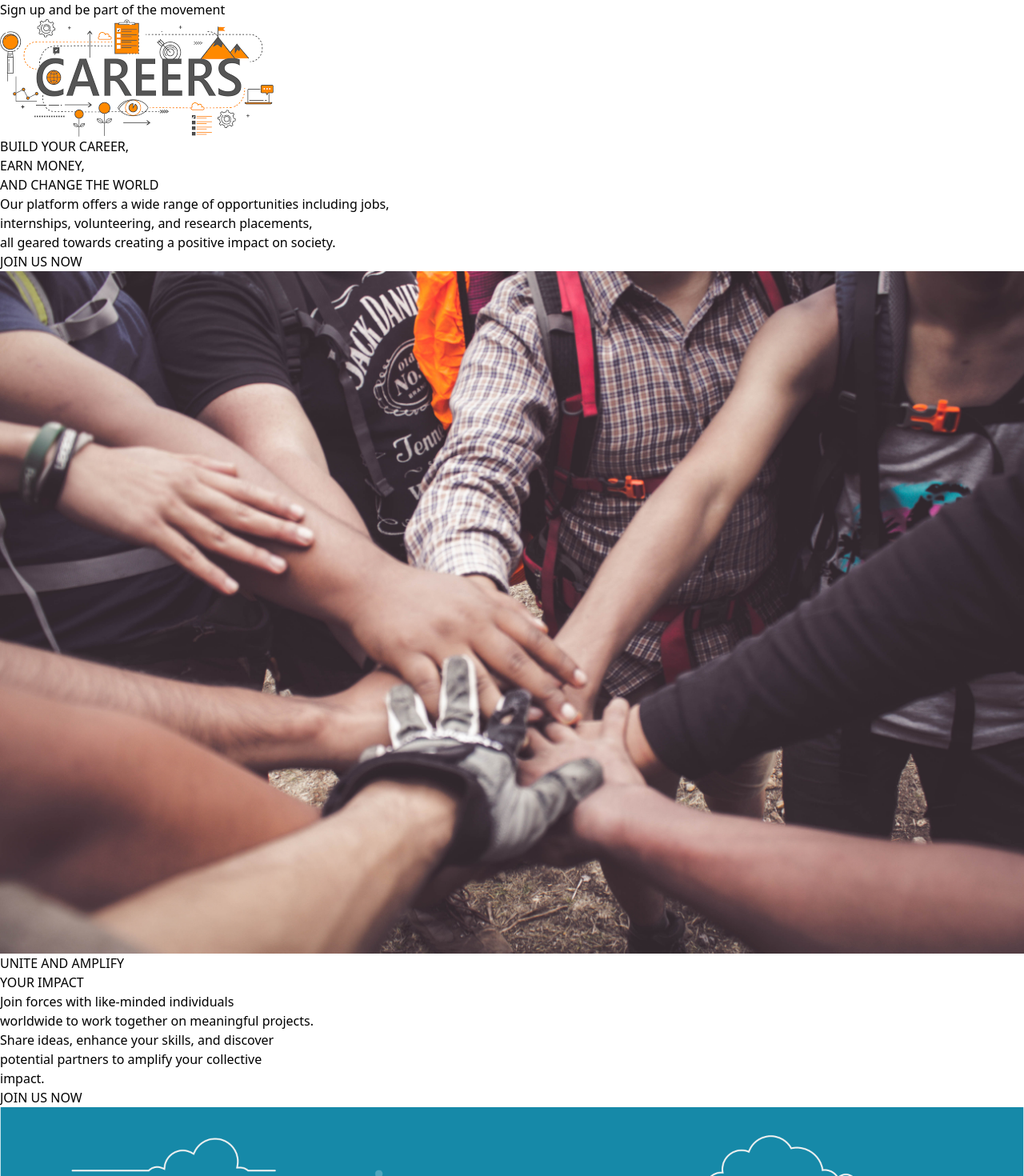
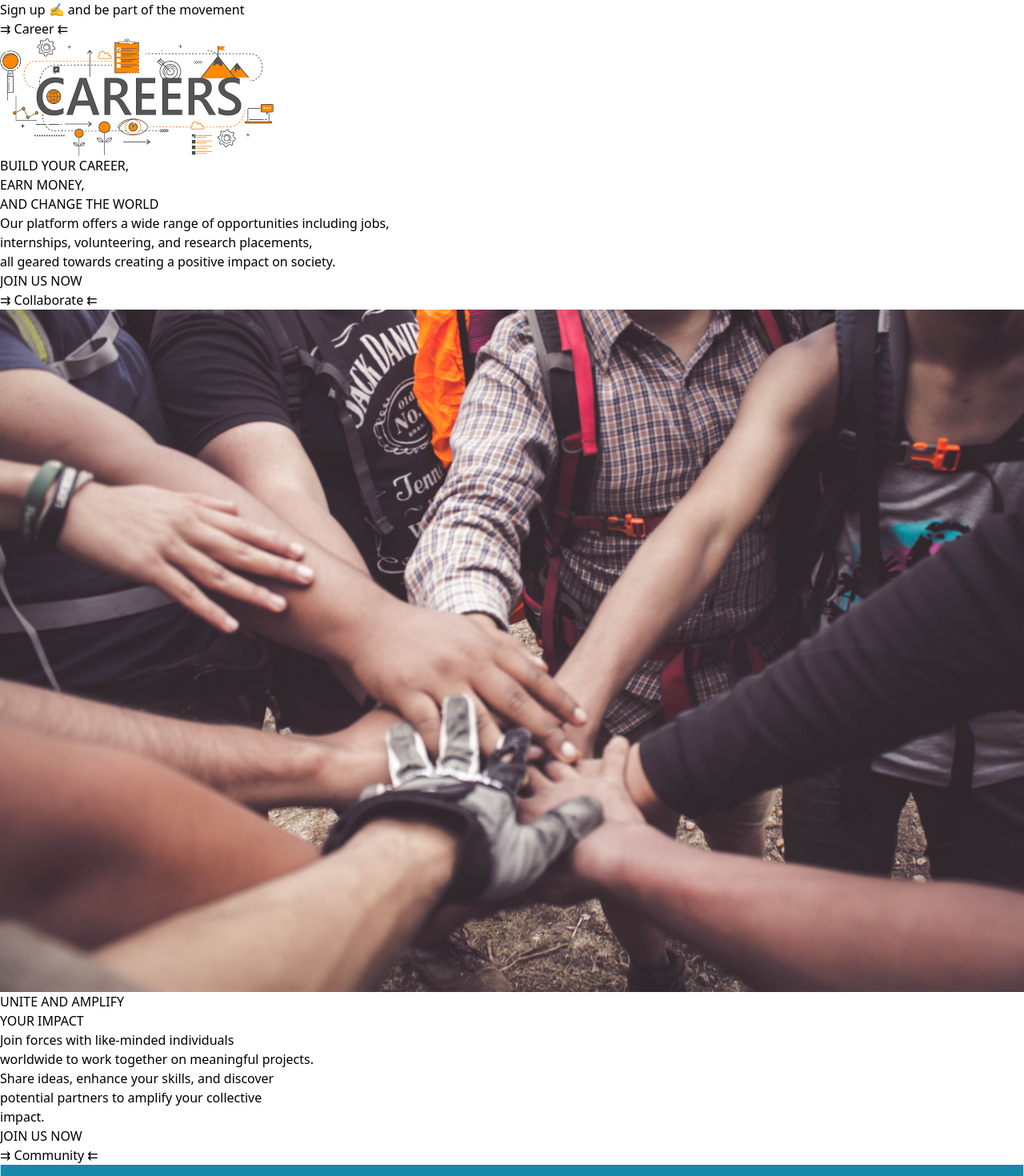
Before and after one commit to Joel0007tech/ALTRUIST, a React (Vite) app: page /careers in a window 1280 px wide. Shown: the top 1470 px of the page at 80% size. Built offline with nearby package versions, Linux system fonts and the light colour scheme.

Commit message:
update to altruist

```diff
--- a/src/components/Careers.jsx
+++ b/src/components/Careers.jsx
@@ -1,5 +1,5 @@
 import React from 'react'
-import { Career, fixedLink } from '../constants'
+import { Career, cardHadings, fixedLink } from '../constants'
 import image from '../assets/careers.png';
 import Collaborate from './Collaborate';
 import Community from './Community';
@@ -11,9 +11,11 @@ const Careers = () => {
         <h3 className='text-green-500 font-bold text-3xl text-center pb-8 capitalize'>
             {Career.firstText}
         </h3>
-        <div className='flex flex-col gap-3 '>
-        <div className='flex relative m-auto gap-3 border-green-500
-         border-t-4 border-l-4 border-b-4 border-r-4 w-[1000px] p-4 rounded-md bg-green-500'>
+        <div className='flex flex-col gap-3'>
+          <div className=' border-green-500
+         border-t-4 border-l-4 border-b-4 border-r-4 w-[1000px] p-4 rounded-md bg-green-500 m-auto pb-8'>
+          <h3 className='text-center font-bold text-white text-2xl uppercase pb-6'>{cardHadings.first}</h3>
+<div className='flex relative m-auto gap-10'>
           <img src={image} alt="career-img" className='h-[350px] w-[450px]'/>
           <div className='flex flex-shrink flex-col gap-9'>
           <h2 className='text-2xl font-bold text-white relative bottom-1'>
@@ -26,11 +28,13 @@ const Careers = () => {
           </p>
           <a href='' className=' bg-white p-3 text-center w-44
            relative rounded-md font-semibold leading-relaxed
-            hover:bg-blue-300 hover:text-white top-2'>
+            hover:bg-blue-300 hover:text-white bottom-4'>
             {fixedLink.text}
           </a>
           </div>
         </div>
+         </div>
+
         <section>
           <Collaborate/>
         </section>
--- a/src/components/Collaborate.jsx
+++ b/src/components/Collaborate.jsx
@@ -1,13 +1,15 @@
 import React from 'react'
 import imageSecond from '../assets/pexels-dio-hasbi-saniskoro-3280130.jpg';
-import { fixedLink } from '../constants';
+import { cardHadings, fixedLink } from '../constants';
 
 
 const Collaborate = () => {
   return (
     <div>
-       <div className='flex relative m-auto gap-3 border-orange-500
-         border-t-4 border-l-4 border-b-4 border-r-4 w-[1000px] p-4 rounded-md bg-orange-500'>
+      <div className='border-orange-500
+         border-t-4 border-l-4 border-b-4 border-r-4 w-[1000px] p-4 rounded-md bg-orange-500 pb-10 m-auto'>
+          <h3 className='text-center font-bold text-white text-2xl uppercase pb-6'>{cardHadings.second}</h3>
+                 <div className='flex relative m-auto gap-10'>
           <img src={imageSecond} alt="career-img" className='h-[350px] w-[450px]'/>
           <div className='flex flex-shrink flex-col gap-9'>
           <h2 className='text-2xl font-bold text- relative bottom-1 text-white'>
@@ -21,11 +23,12 @@ const Collaborate = () => {
           </p>
           <a href='' className=' bg-white p-3 text-center w-44
            relative rounded-md font-semibold leading-relaxed
-            hover:bg-blue-300 hover:text-white top-2'>
+            hover:bg-blue-300 hover:text-white top-3'>
             {fixedLink.text}
           </a>
           </div>
         </div>
+         </div>
     </div>
   )
 }
--- a/src/components/Community.jsx
+++ b/src/components/Community.jsx
@@ -1,12 +1,14 @@
 import React from 'react';
 import imageThird from '../assets/community.png';
-import { fixedLink } from '../constants';
+import { cardHadings, fixedLink } from '../constants';
 
 const Community = () => {
   return (
     <div>
-      <div className='flex relative m-auto gap-3 border-blue-400
-         border-t-4 border-l-4 border-b-4 border-r-4 w-[1000px] p-4 rounded-md bg-blue-400'>
+<div className='3 border-blue-400
+         border-t-4 border-l-4 border-b-4 border-r-4 w-[1000px] p-4 rounded-md bg-blue-400 pb-8 m-auto'>
+          <h3 className='text-center font-bold text-white text-2xl uppercase pb-6'>{cardHadings.third}</h3>
+<div className='flex relative m-auto gap-10'>
           <img src={imageThird} alt="career-img" className='h-[350px] w-[450px]'/>
           <div className='flex flex-shrink flex-col gap-9'>
           <h2 className='text-2xl font-bold text-white relative bottom-1'>
@@ -27,6 +29,7 @@ const Community = () => {
           </a>
           </div>
         </div>
+</div>
     </div>
   )
 }
--- a/src/components/Contact.jsx
+++ b/src/components/Contact.jsx
@@ -32,7 +32,7 @@ const Contact = () => {
         <div className=" flex justify-center mt-5">
         <a
               href=""
-              className="text-center bg-white py-3 px-9 sm:py-2 sm:my-4 text-orange-500
+              className="text-center bg-white py-3 px-9 sm:py-2 sm:my-4 text-black
                hover:bg-black hover:text-white font-semibold sm:text-sm
              w-[170px] sm:w-[150px] h-[50px] sm:h-[40px] rounded-lg">
                SUBMIT
--- a/src/components/Home.jsx
+++ b/src/components/Home.jsx
@@ -22,16 +22,16 @@ const Home = () => {
             <ul
               className="flex justify-center gap-24 sm:gap-2 text-center cursor-pointer pt-16" style={Font}
             >
-              <li className="text-green-500 font-bold text-xl sm:text-sm sm:font-semibold hover:text-orange-500">
+              <li className="text-green-500 font-bold text-xl sm:text-sm sm:font-semibold hover:text-black">
                 <Link to="/" target="_self">{navLinks.first}</Link>
               </li>
-              <li className="text-green-500 font-bold text-xl sm:text-sm sm:font-semibold hover:text-orange-500">
+              <li className="text-green-500 font-bold text-xl sm:text-sm sm:font-semibold hover:text-black">
                 <Link to="/collaborate">{navLinks.second}</Link>
               </li>
-              <li className="text-green-500 font-bold text-xl sm:text-sm sm:font-semibold hover:text-orange-500">
+              <li className="text-green-500 font-bold text-xl sm:text-sm sm:font-semibold hover:text-black">
                 <Link to="/community">{navLinks.third}</Link>
               </li>
-              <li className="text-green-500 font-bold text-xl sm:text-sm sm:font-semibold hover:text-orange-500">
+              <li className="text-green-500 font-bold text-xl sm:text-sm sm:font-semibold hover:text-black">
                 <Link to="/volunteers" target='_blank'>{navLinks.fourth}</Link>
               </li>
             </ul>
--- a/src/constants/index.js
+++ b/src/constants/index.js
@@ -1,12 +1,18 @@
 export const navLinks ={
-    first:"Careers",
+    first:"Career",
     second:"Collaborate",
     third:"Community",
     fourth:"Volunteers"
 }
 export const Career ={
-    firstText:"Sign up and be part of the movement"
+    firstText:"Sign up ✍ and be part of the movement"
 }
 export const fixedLink={
     text:"JOIN US NOW"
 }
+export const cardHadings={
+    first:"⇉ Career ⇇",
+    second:"⇉ Collaborate ⇇",
+    third:"⇉ Community ⇇",
+    fourth:"⇉ Volunteers ⇇"
+}
```
